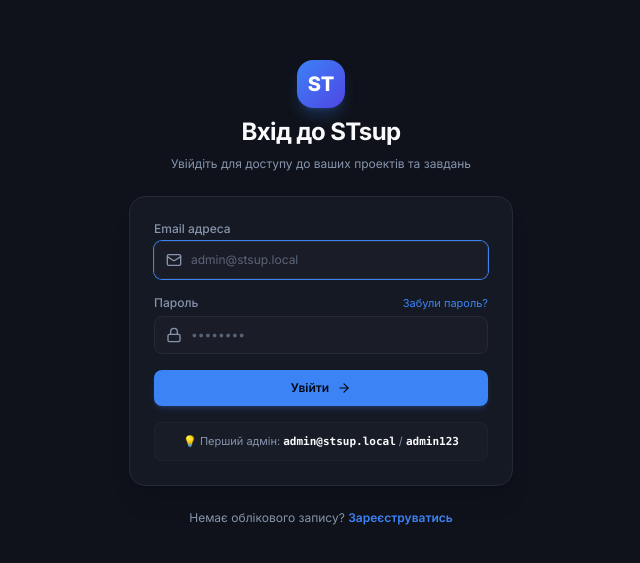
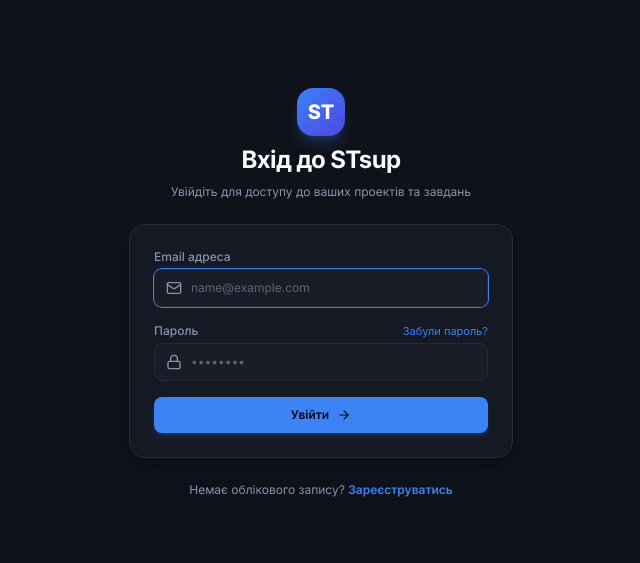
Before and after one commit to S88EM/STsupp, a Next.js app: page /login in a window 1280 px wide. Shown: the part 107-670 px from the top of the page, without its empty margins (319-959 px from the left). Built offline with nearby package versions, Linux system fonts and the light colour scheme.

Commit message:
fix(auth): remove default admin credentials hint and placeholder from login page

```diff
--- a/src/app/login/page.tsx
+++ b/src/app/login/page.tsx
@@ -137,7 +137,7 @@ function LoginForm() {
               <Mail className="w-4 h-4 absolute left-3 top-1/2 -translate-y-1/2 text-muted-foreground" />
               <input
                 type="email"
-                placeholder="admin@stsup.local"
+                placeholder="name@example.com"
                 value={email}
                 onChange={(e) => setEmail(e.target.value)}
                 required
@@ -181,11 +181,6 @@ function LoginForm() {
             <ArrowRight className="w-3.5 h-3.5" />
           </button>
         </form>
-
-        {/* Quick hint for first launch */}
-        <div className="p-2.5 rounded-lg bg-secondary/30 border border-border/50 text-[11px] text-muted-foreground text-center">
-          💡 Перший адмін: <span className="font-mono text-foreground font-semibold">admin@stsup.local</span> / <span className="font-mono text-foreground font-semibold">admin123</span>
-        </div>
       </div>
 
       {/* Footer */}
```
